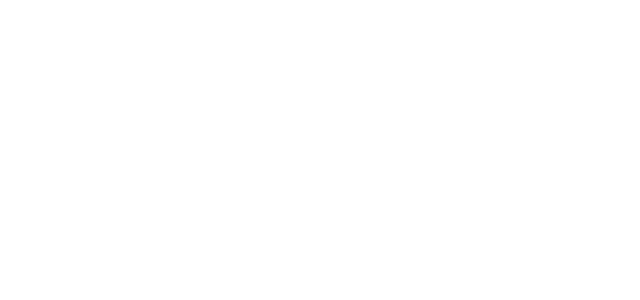
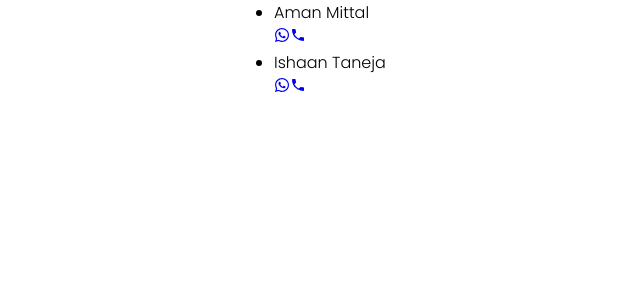
Before and after one commit to amanmittal06/Goudiya-Youth-Forum, a React (Vite) app: page /registrees in a window 1280 px wide. Before the commit this address had no page. Shown: the top 300 px of the page, without its empty margins (214-854 px from the left). Built offline with nearby package versions, Linux system fonts and the light colour scheme.

Commit message:
created registrees component to manage new registrees

```diff
--- /dev/null
+++ b/src/Components/Home/Registrees.jsx
@@ -0,0 +1,22 @@
+import { FaWhatsapp } from "react-icons/fa6";
+import { IoMdCall} from "react-icons/io";
+
+const Registrees = () =>{
+
+    let registrees = [
+        {id:1, name:'Aman Mittal', mobile: 6388082087, email:'amanagrawal0139@gmail.com'},
+        {id:2, name:'Ishaan Taneja', mobile: 9205155401, email:'amanagrawal0139@gmail.com'}
+    ]
+
+    return (
+        <ul>
+            {registrees.map((registree)=><li key={registree.id}>
+               <p>{registree.name}</p>
+               <a  href={`https://wa.me/${registree.mobile}`}><FaWhatsapp/></a>
+               <a  href={`tel:${registree.mobile}`} target='_blank'><IoMdCall/></a>
+            </li>)}
+        </ul>
+    )
+}
+
+export default Registrees
--- a/src/main.jsx
+++ b/src/main.jsx
@@ -13,6 +13,7 @@
 import MyOrders from './Components/Store/MyOrders.jsx'
 import AllOrders from './Components/Store/AllOrders.jsx'
 import Admin from './Components/Store/Admin.jsx'
+import Registrees from './Components/Home/Registrees.jsx'
 import { Auth0Provider } from '@auth0/auth0-react'
 
 
@@ -41,6 +42,7 @@
         <Route path='/register' element={<RegistrationForm />} />
         <Route path='/orders' element={ <MyOrders/> } />
         <Route path='/admin' element={<Admin/>}/>
+        <Route path='/registrees' element={<Registrees/>}/>
         <Route path='/allorders' element={ <AllOrders/> } />
       </Routes>
     </BrowserRouter>
```
